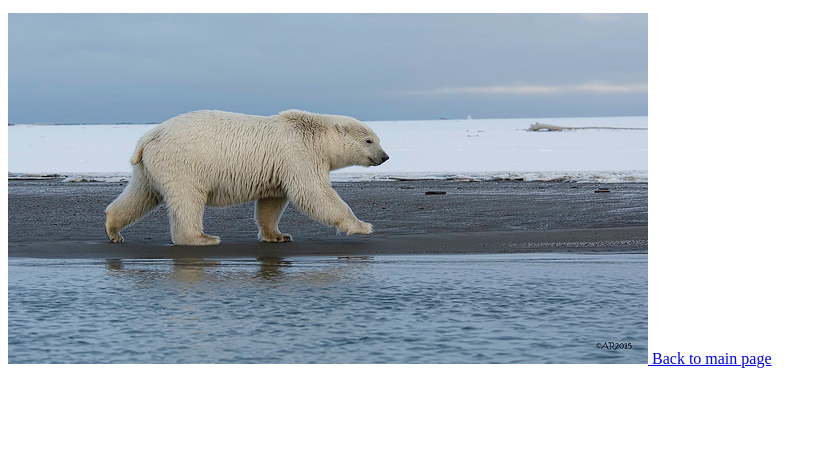
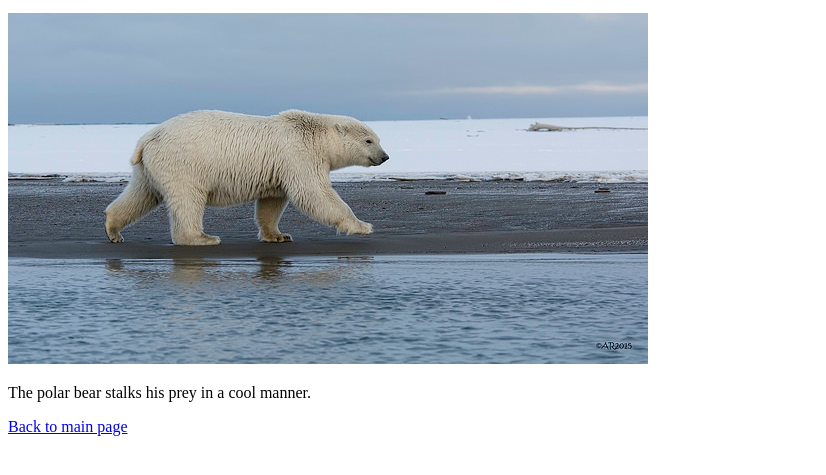
Before and after one commit to 13pake/website, a plain HTML site: page about.html in a window 1280 px wide. Shown: the part 101-576 px from the top of the page, without its empty margins (0-826 px from the left). Drawn offline with Linux system fonts and the light colour scheme.

Commit message:
Add text to About

```diff
--- a/about.html
+++ b/about.html
@@ -12,6 +12,7 @@
     <a href="https://www.flickr.com/photos/puliarfanita/22959238329">
       <img src="images/polar_bear.jpg" alt="Polar bear"/>
     </a>
+    <p>The polar bear stalks his prey in a cool manner.</p>
     <a href="index.html">Back to main page</a>
   </body>
 </html>
```
